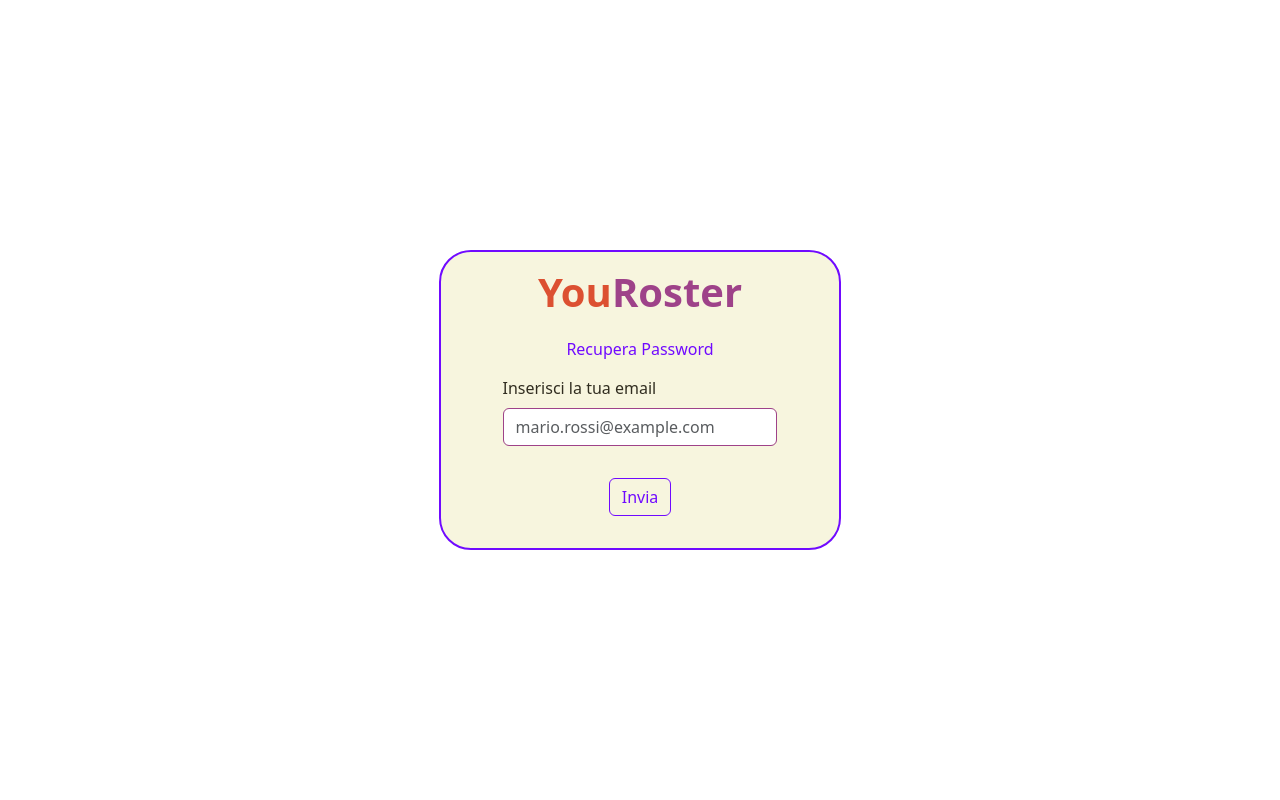
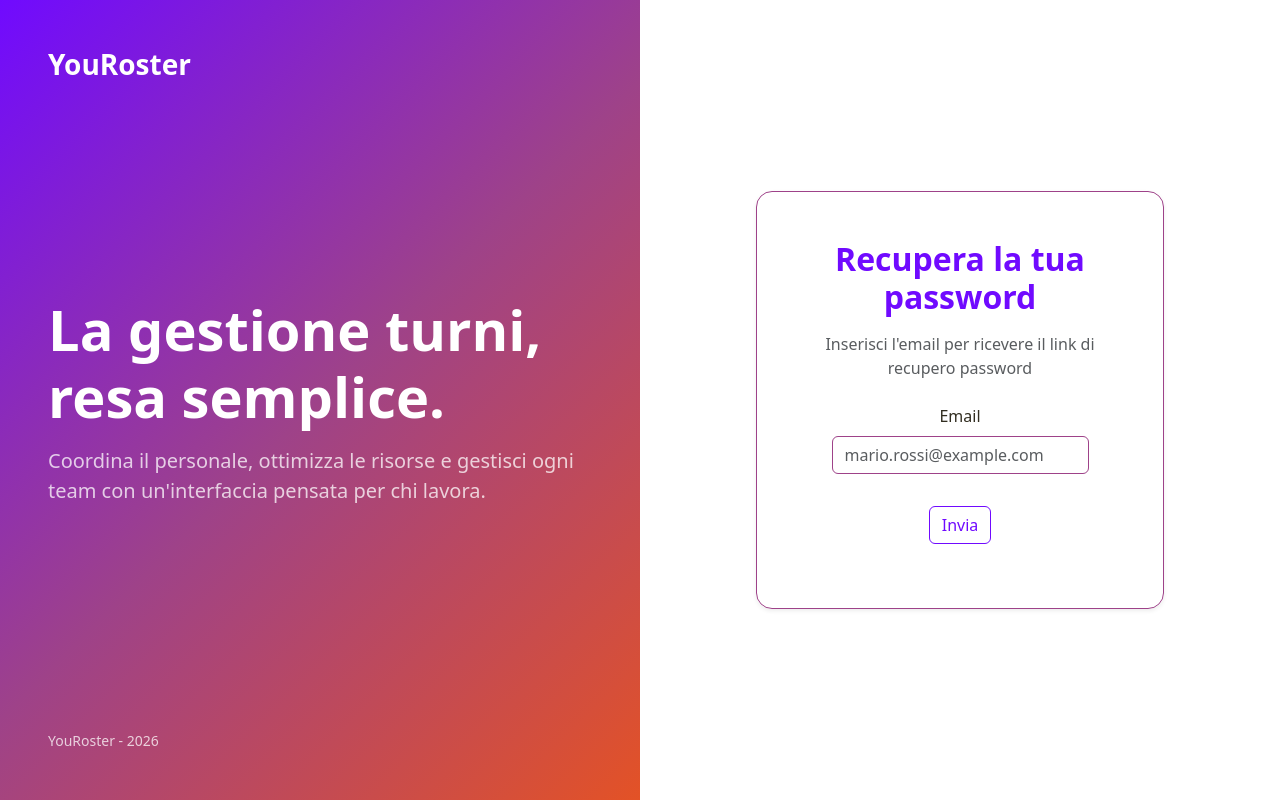
Before and after one commit to giulia-ciampa/youroster-fe, a React (Vite) app: page /forgot-password in a window 1280 px wide. Built offline with nearby package versions, Linux system fonts and the light colour scheme.

Commit message:
forgot password

```diff
--- a/src/components/ForgotPassword.tsx
+++ b/src/components/ForgotPassword.tsx
@@ -2,6 +2,7 @@ import { useState } from "react"
 import { forgotPassword } from "../services/authService"
 import { Col, Container, Row, Form, Button } from "react-bootstrap"
 import { CiWarning } from "react-icons/ci"
+import "../styles/mobileText.css"
 
 const ForgotPassword = () => {
   const [email, setEmail] = useState("")
@@ -40,24 +41,62 @@ const ForgotPassword = () => {
   }
 
   return (
-    <Container fluid className="background">
-      <Row className="align-items-center justify-content-center vh-100">
-        <Col xs={12} sm={10} md={8} lg={6} xl={4}>
-          <div className="bg-light p-3 rounded-5 border border-2 border-primary">
-            <h1 className="fs-5 text-center mb-4">
+    <Container fluid className="min-vh-100 p-0">
+      <Row className="g-0 min-vh-100">
+        {/* COLONNA SINISTRA: Brand, Mood e Identità visiva */}
+        <Col
+          xs={12}
+          lg={6}
+          className="background-brand d-none d-lg-flex flex-column justify-content-between p-5 text-white position-relative overflow-hidden"
+        >
+          <div className="position-absolute top-0 start-0 w-100 h-100 opacity-10 bg-grid"></div>
+
+          {/* Top Logo */}
+          <div className="z-1">
+            <h3 className="fw-bold tracking-wide">YouRoster</h3>
+          </div>
+
+          {/* Centro: Frase d'impatto */}
+          <div className="z-1 my-auto py-5">
+            <h1 className="display-4 fw-bold mb-3">
+              La gestione turni, resa semplice.
+            </h1>
+            <p className="lead opacity-75">
+              Coordina il personale, ottimizza le risorse e gestisci ogni team
+              con un'interfaccia pensata per chi lavora.
+            </p>
+          </div>
+
+          {/* Footer del pannello sinistro */}
+          <div className="z-1">
+            <small className="opacity-75">
+              YouRoster - {new Date().getFullYear()}
+            </small>
+          </div>
+        </Col>
+
+        {/*COLONNA DI DESTRA - RECUPER PASSWORD */}
+        <Col
+          xs={12}
+          lg={6}
+          className="d-flex flex-column align-items-center justify-content-center background2 p-4 p-md-5"
+        >
+          <div className="w-75 text-center border-lg-0 p-5 border border-1 border-secondary rounded-4 m-3 m-lg-0 shadow-sm">
+            <h1 className="fs-5 text-center mb-4 d-lg-none">
               <span className="text-brand-orange fw-bold fs-1">You</span>
               <span className="text-brand-magenta fw-bold fs-1">Roster</span>
             </h1>
+            <h2 className="fw-bold mb-3 text-primary small-title">
+              Recupera la tua password
+            </h2>
+            <p className="text-muted mb-4 small-text">
+              Inserisci l'email per ricevere il link di recupero password
+            </p>
 
-            <h2 className="text-primary fs-6 mb-3 text-center">
-              Recupera Password
-            </h2>
             <Form onSubmit={handleSubmit}>
               <div className="d-flex flex-column align-items-center">
-                <Form.Group className="mb-3 w-75" controlId="formEmail">
-                  <Form.Label className="text-dark">
-                    Inserisci la tua email
-                  </Form.Label>
+                <Form.Group className="mb-3" controlId="formEmail">
+                  <Form.Label className="text-dark">Email</Form.Label>
                   <Form.Control
                     className="border border-1 border-secondary"
                     type="email"
@@ -83,7 +122,7 @@ const ForgotPassword = () => {
               </div>
             </Form>
 
-            <div className="d-flex flex-column align-items-center mt-3">
+            <div className="d-flex flex-column align-items-center mt-3 small-text">
               {successMsg && (
                 <div className="small-text p-1 d-flex flex-column align-items-center justify-content-center text-secondary my-2 py-2 border border-secondary border-1 rounded-2 w-75">
                   <p className="text-center m-0">{successMsg}</p>
```
